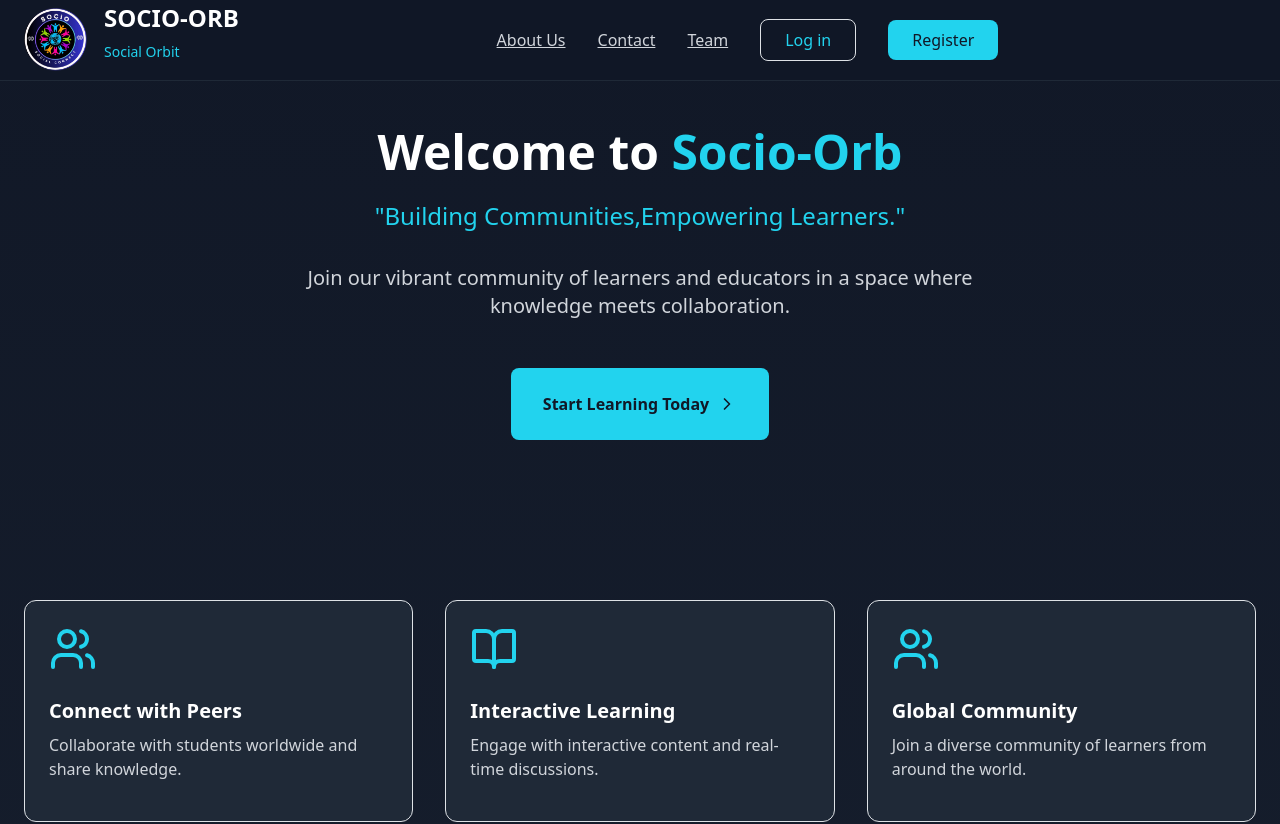
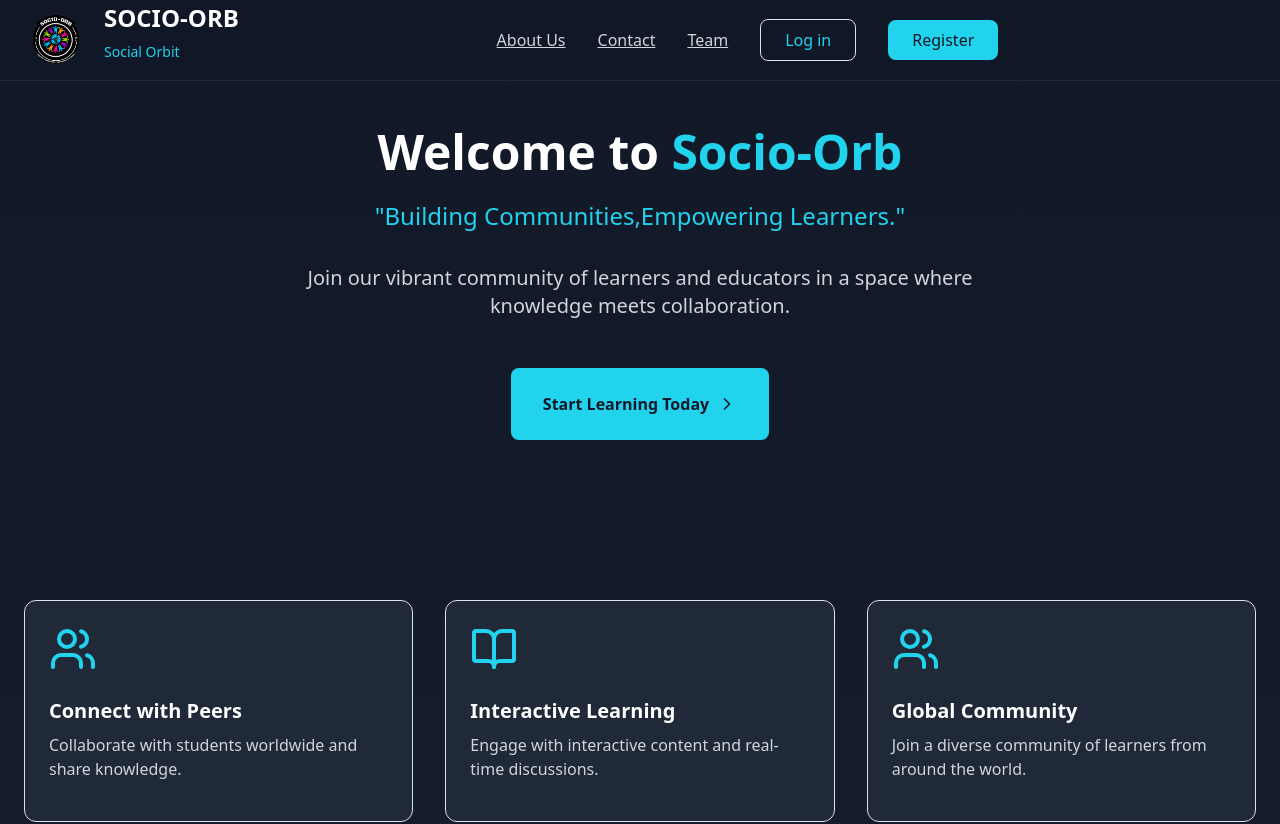
Before and after one commit to rakeshgowda123/Socio, a React (Create React App) app in the folder frontend/: page / in a window 1280 px wide. Shown: the top 824 px of the page. Built offline with nearby package versions, Linux system fonts and the light colour scheme.

Commit message:
Update Landingpage.js

```diff
--- a/frontend/src/Components/Landingpage.js
+++ b/frontend/src/Components/Landingpage.js
@@ -104,7 +104,7 @@ const Landingpage = () => {
               {/* Logo */}
               <div className="w-16 h-16 animate-spin-slow">
                 <img
-                  src="/Socio.png"
+                  src="/socioOrb.png"
                   alt="Socio-Orb Logo"
                   className="w-full h-full"
                 />
```
